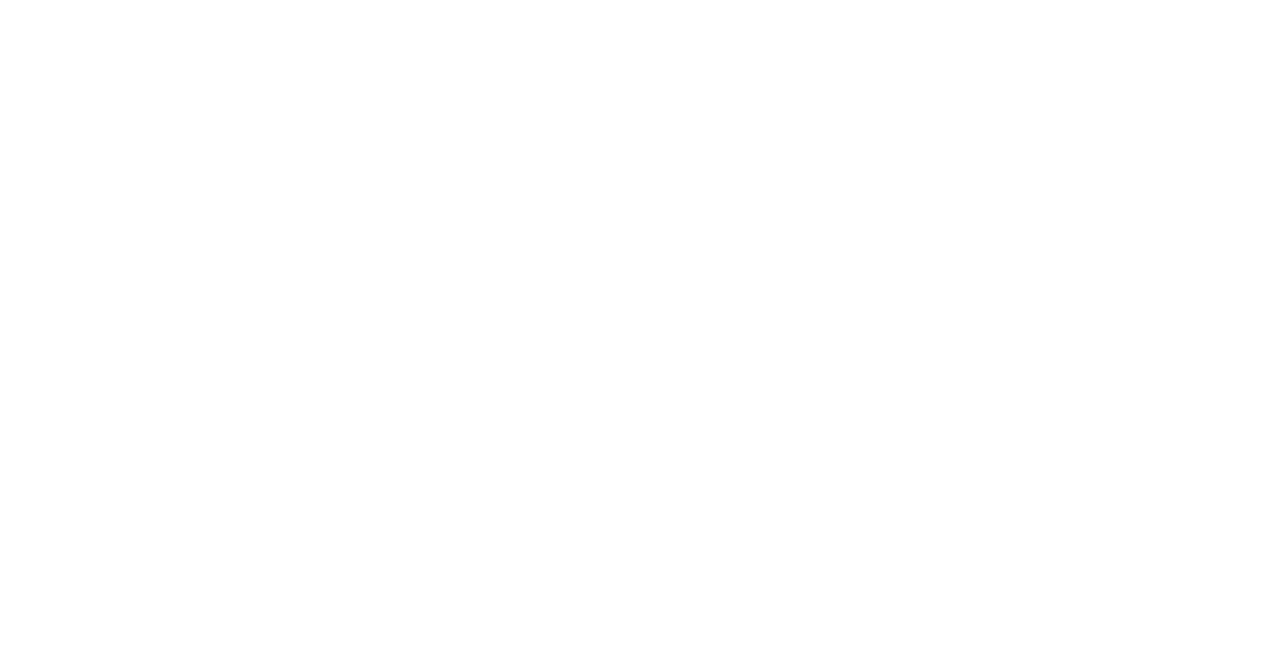
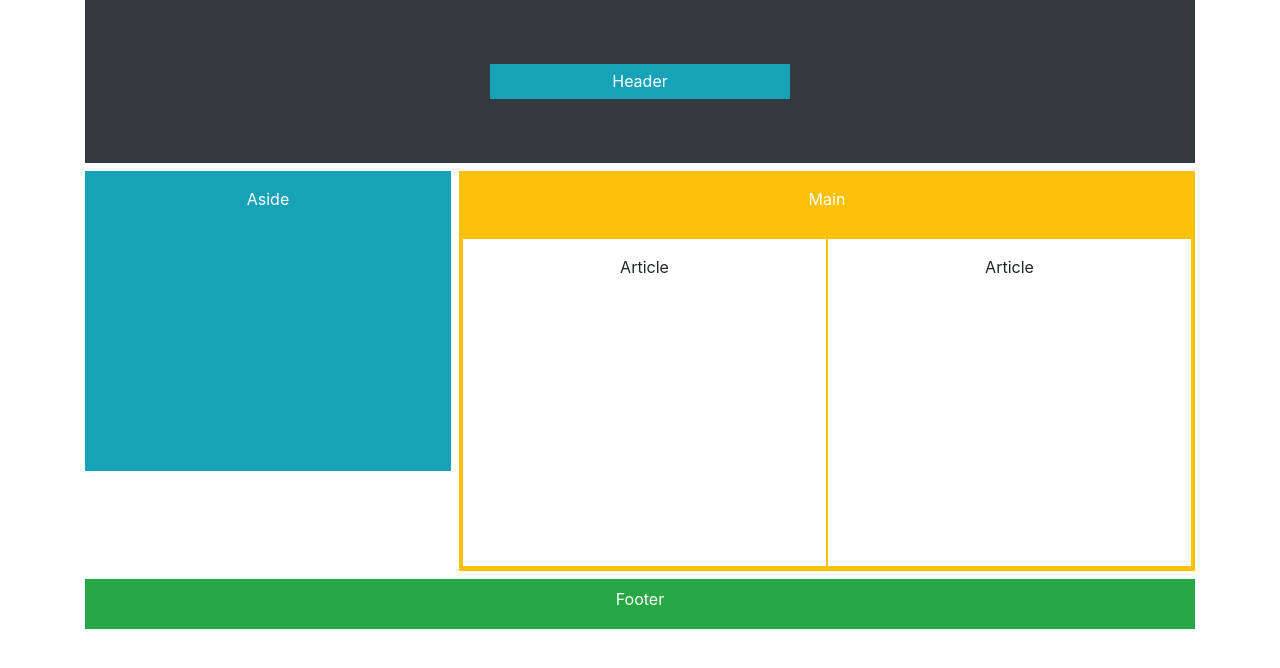
Before and after one commit to JasonVolkoff/Plotting_Blocks, a plain HTML site: page index.html in a window 1280 px wide. Drawn offline with nearby package versions, Linux system fonts and the light colour scheme.

Commit message:
Completed assignment.

```diff
--- a/index.html
+++ b/index.html
@@ -1,5 +1,6 @@
 <!DOCTYPE html>
 <html lang="en">
+
 <head>
     <title>Sample Home Page</title>
     <meta name="description" content="An example of a simple home page screen.">
@@ -16,15 +17,59 @@
 
         <link rel="icon" type="image/svg+xml" href="/favicon.svg"> -->
 
-    <link rel="stylesheet" href="https://stackpath.bootstrapcdn.com/bootstrap/4.5.2/css/bootstrap.min.css" integrity="sha384-JcKb8q3iqJ61gNV9KGb8thSsNjpSL0n8PARn9HuZOnIxN0hoP+VmmDGMN5t9UJ0Z" crossorigin="anonymous">
+    <link rel="stylesheet" href="https://stackpath.bootstrapcdn.com/bootstrap/4.5.2/css/bootstrap.min.css"
+        integrity="sha384-JcKb8q3iqJ61gNV9KGb8thSsNjpSL0n8PARn9HuZOnIxN0hoP+VmmDGMN5t9UJ0Z" crossorigin="anonymous">
     <link rel="stylesheet" href="styles.css">
 
-    <script src="https://code.jquery.com/jquery-3.5.1.slim.min.js" integrity="sha384-DfXdz2htPH0lsSSs5nCTpuj/zy4C+OGpamoFVy38MVBnE+IbbVYUew+OrCXaRkfj" crossorigin="anonymous"></script>
-    <script src="https://cdn.jsdelivr.net/npm/popper.js@1.16.1/dist/umd/popper.min.js" integrity="sha384-9/reFTGAW83EW2RDu2S0VKaIzap3H66lZH81PoYlFhbGU+6BZp6G7niu735Sk7lN" crossorigin="anonymous"></script>
-    <script src="https://stackpath.bootstrapcdn.com/bootstrap/4.5.2/js/bootstrap.min.js" integrity="sha384-B4gt1jrGC7Jh4AgTPSdUtOBvfO8shuf57BaghqFfPlYxofvL8/KUEfYiJOMMV+rV" crossorigin="anonymous"></script>
+    <script src="https://code.jquery.com/jquery-3.5.1.slim.min.js"
+        integrity="sha384-DfXdz2htPH0lsSSs5nCTpuj/zy4C+OGpamoFVy38MVBnE+IbbVYUew+OrCXaRkfj"
+        crossorigin="anonymous"></script>
+    <script src="https://cdn.jsdelivr.net/npm/popper.js@1.16.1/dist/umd/popper.min.js"
+        integrity="sha384-9/reFTGAW83EW2RDu2S0VKaIzap3H66lZH81PoYlFhbGU+6BZp6G7niu735Sk7lN"
+        crossorigin="anonymous"></script>
+    <script src="https://stackpath.bootstrapcdn.com/bootstrap/4.5.2/js/bootstrap.min.js"
+        integrity="sha384-B4gt1jrGC7Jh4AgTPSdUtOBvfO8shuf57BaghqFfPlYxofvL8/KUEfYiJOMMV+rV"
+        crossorigin="anonymous"></script>
 </head>
+
 <body>
+    <div class="container">
+        <div>
+            <div class="jumbotron jumbotron-fluid bg-dark mb-2">
+                <div class="bg-info mx-auto align-center text-center text-white">
+                    Header
+                </div>
+            </div>
+        </div>
+        <div class="d-flex">
 
+            <div class="col-4 m-0 p-0 pr-1">
+                <div class="bg-info text-center text-white p-3" style="height:300px;">
+                    Aside
+                </div>
+
+            </div>
+
+            <div class="col-8 m-0 p-0 pl-1 mb-2">
+                <div class="bg-warning" style="height:400px;">
+                    <div class="text-center text-white p-3 mb-2">Main</div>
+                    <div class="d-flex p-1">
+                        <div class="bg-white col-6 border-right border-warning text-center pt-3" style="height:327px;">
+                            Article
+                        </div>
+                        <div class="bg-white col-6 border-left border-warning text-center pt-3">
+                            Article
+                        </div>
+                    </div>
+                </div>
+            </div>
+        </div>
+        <div>
+            <div class="bg-success text-center text-white p-2" style="height:50px;">
+                Footer
+            </div>
+        </div>
+    </div>
 
 
 </body>
--- a/styles.css
+++ b/styles.css
@@ -0,0 +1,5 @@
+.mx-auto{
+    width: 300px;
+    height: 35px;
+    padding: 5px;
+}
```
Lines whose indentation alone changed are shown as unchanged.
